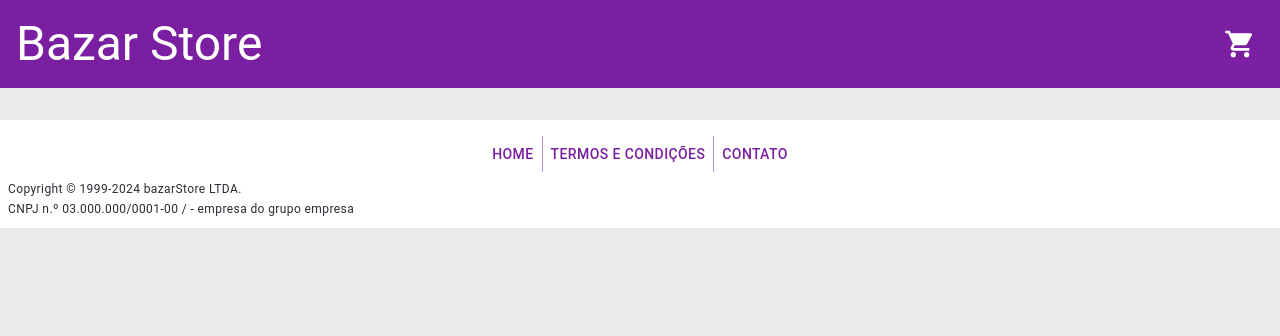
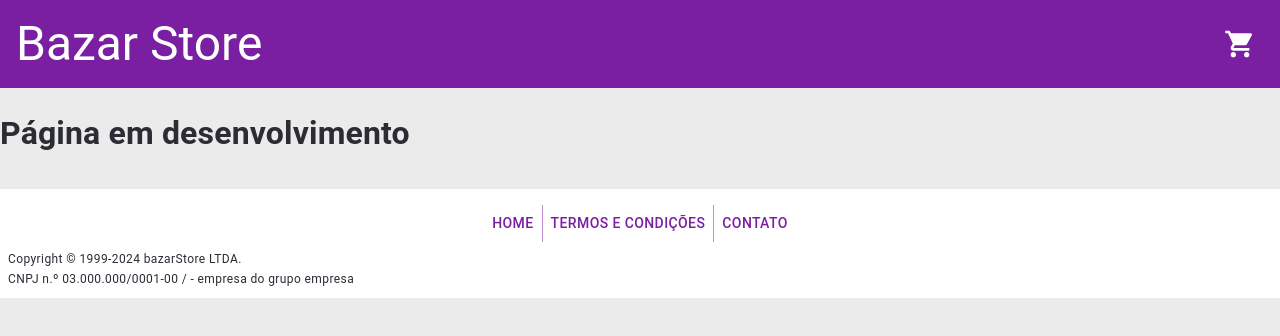
Before and after one commit to paulohenrique-amaral/frontend-online-store, a React (Vite) app: page /login in a window 1280 px wide. Shown: the top 336 px of the page. Built offline with nearby package versions, Linux system fonts and the light colour scheme.

Commit message:
feat: create initial implementation the login

```diff
--- a/src/App.tsx
+++ b/src/App.tsx
@@ -10,6 +10,7 @@ import NavigateMobile from './components/NavigateMobile/NavigateMobile';
 import TermsAndConditions from './pages/TermsAndConditions/TermsAndConditions';
 import AlertAddCart from './components/AlertAddCart/AlertAddCart';
 import Contact from './pages/Contact/Contact';
+import Login from './pages/Login/Login';
 
 function App() {
   const theme = useTheme();
@@ -42,6 +43,10 @@ function App() {
           path="/contato"
           element={ <Contact /> }
         />
+        <Route
+          path="/login"
+          element={ <Login /> }
+        />
       </Routes>
       {matchesXS ? <NavigateMobile /> : <Footer />}
       <AlertAddCart />
--- /dev/null
+++ b/src/pages/Login/Login.tsx
@@ -0,0 +1,9 @@
+function Login() {
+  return (
+    <div>
+      <h1>Página em desenvolvimento</h1>
+    </div>
+  );
+}
+
+export default Login;
```
